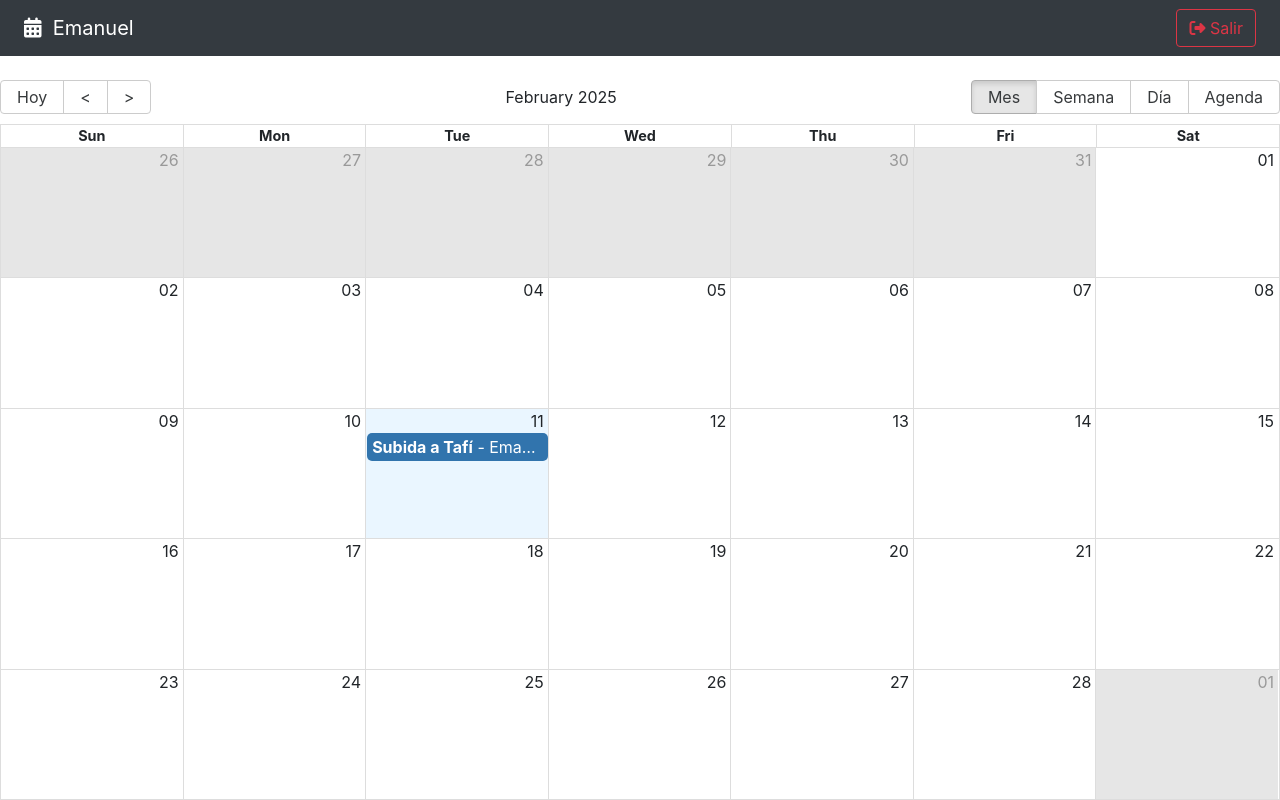
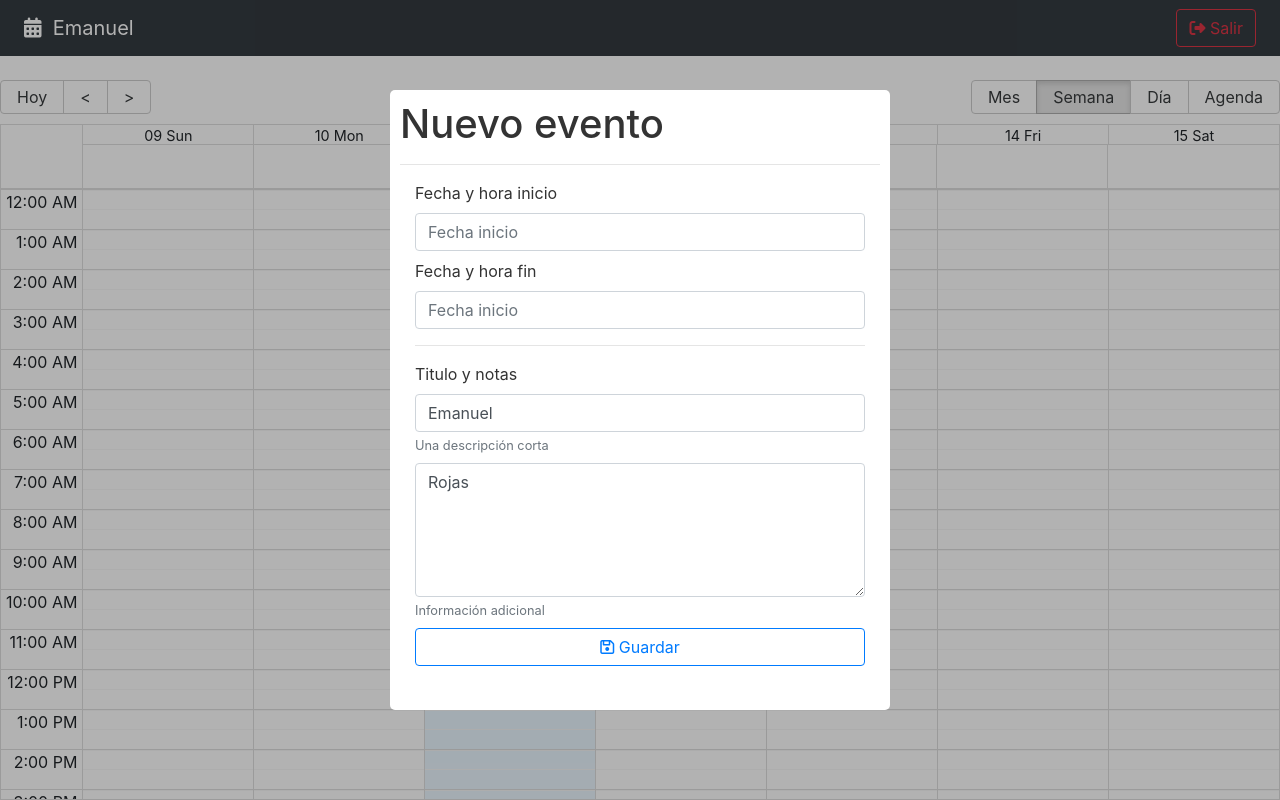
Before and after one commit to EmaRG1/Calendar, a React (Vite) app: page / in a window 1280 px wide. Built offline with nearby package versions, Linux system fonts and the light colour scheme.

Commit message:
installed react date picker and created calendar modal

```diff
--- a/package.json
+++ b/package.json
@@ -13,8 +13,11 @@
     "date-fns": "^4.1.0",
     "react": "^18.3.1",
     "react-big-calendar": "^1.17.1",
+    "react-datepicker": "^7.6.0",
     "react-dom": "^18.3.1",
-    "react-router-dom": "6"
+    "react-modal": "^3.16.3",
+    "react-router-dom": "6",
+    "react-time-picker": "^7.0.0"
   },
   "devDependencies": {
     "@eslint/js": "^9.17.0",
--- /dev/null
+++ b/src/calendar/components/CalendarModal.jsx
@@ -0,0 +1,107 @@
+import { addHours } from 'date-fns';
+import { useState } from 'react';
+import Modal from 'react-modal';
+
+const customStyles = {
+  content: {
+    top: '50%',
+    left: '50%',
+    right: 'auto',
+    bottom: 'auto',
+    marginRight: '-50%',
+    transform: 'translate(-50%, -50%)',
+  },
+};
+
+Modal.setAppElement('#root');
+
+const initialForm = {
+  title: 'Emanuel',
+  notes: 'Rojas',
+  start: new Date(),
+  end: addHours(new Date(), 2)
+}
+
+
+export const CalendarModal = () => {
+
+  const [isOpen, setIsOpen] = useState(true);
+
+  const [formValues, setFormValues] = useState(initialForm)
+
+
+  const onInputChange = ({target}) => {
+    setFormValues({
+      ...formValues,
+      [target.name]: target.value
+    })
+  }
+
+  const onCloseModal = () => {
+    console.log('cerrando modal')
+    setIsOpen(false);
+  }
+  return (
+    <Modal
+      isOpen={isOpen}
+      onRequestClose={onCloseModal}
+      style={customStyles}
+      className='modal'
+      overlayClassName='modal-fondo'
+      closeTimeoutMS={200}
+    >
+      <h1> Nuevo evento </h1>
+      <hr />
+      <form className="container">
+
+          <div className="form-group mb-2">
+            <label>Fecha y hora inicio</label>
+            <input className="form-control" placeholder="Fecha inicio" />
+          </div>
+
+          <div className="form-group mb-2">
+          <label>Fecha y hora fin</label>
+              <input className="form-control" placeholder="Fecha inicio" />
+          </div>
+
+          <hr />
+          <div className="form-group mb-2">
+              <label>Titulo y notas</label>
+              <input
+                  type="text"
+                  className="form-control"
+                  placeholder="Título del evento"
+                  name="title"
+            autoComplete="off"
+            value={formValues.title}
+            onChange={onInputChange}
+              />
+              <small id="emailHelp" className="form-text text-muted">Una descripción corta</small>
+          </div>
+
+          <div className="form-group mb-2">
+              <textarea
+                  type="text"
+                  className="form-control"
+                  placeholder="Notas"
+                  rows="5"
+            name="notes"
+            value={formValues.notes}
+            onChange={onInputChange}
+              ></textarea>
+              <small id="emailHelp" className="form-text text-muted">Información adicional</small>
+          </div>
+
+          <button
+              type="submit"
+              className="btn-block btn btn-outline-primary"
+          >
+              <i className="fa-save far"></i>
+              <span> Guardar</span>
+          </button>
+
+      </form>
+
+    </Modal>
+  )
+}
--- a/src/calendar/index.js
+++ b/src/calendar/index.js
@@ -1,3 +1,4 @@
 export * from './pages/CalendarPage';
 export * from './components/NavBar';
 export * from './components/CalendarEvent'
+export * from './components/CalendarModal'
--- a/src/calendar/pages/CalendarPage.jsx
+++ b/src/calendar/pages/CalendarPage.jsx
@@ -2,15 +2,16 @@
 import 'react-big-calendar/lib/css/react-big-calendar.css'
 
 import { addHours } from 'date-fns'
-import { NavBar, CalendarEvent } from '../'
+import { NavBar, CalendarEvent, CalendarModal } from '../'
 
 import { localizer, getMessagesES } from '../../helpers'
+import { useState } from 'react'
 
 const events = [{
   title: 'Subida a Tafí',
   notes: 'Some notes',
   start: new Date(),
-  end: addHours(new Date(), 2),
+  end: addHours(new Date(), 1),
   user: {
     _id: '123',
     name: 'Emanuel'
@@ -19,8 +20,20 @@
 
 export const CalendarPage = () => {
 
+  const [lastView, setLastView] = useState(localStorage.getItem('lastView') || 'week');
+
    const eventStyleGetter = (event, start, end, isSelected) => {
 
+   }
+
+  const onDoubleClick = (event) => {
+    console.log( {doubleClick: event})
+  }
+  const onSelect = (event) => {
+    console.log('select:',event)
+  }
+  const onViewChanged = (event) => {
+    localStorage.setItem('lastView', event);
   }
   return (
     <>
@@ -29,6 +42,7 @@
       <Calendar
         localizer={localizer}
         events={events}
+        defaultView={lastView}
         startAccessor="start"
         endAccessor="end"
         style={{ height: 'calc(100vh - 80px)' }}
@@ -37,7 +51,12 @@
         components={{
           event: CalendarEvent
         }}
+        onDoubleClickEvent={onDoubleClick}
+        onSelectEvent={onSelect}
+        onView={onViewChanged}
       />
+
+      <CalendarModal />
     </>
   )
 }
--- a/src/styles.css
+++ b/src/styles.css
@@ -0,0 +1,39 @@
+.ReactModalPortal > div{
+  opacity: 0;
+}
+
+.ReactModalPortal .ReactModal__Overlay {
+  align-items: center;
+  display: flex;
+  justify-content: center;
+  transition: opacity .2s ease-in-out;
+  z-index: 999;
+}
+
+.modal-fondo {
+  background-color: rgba(0, 0, 0, 0.3);
+  bottom: 0;
+  left: 0;
+  right: 0;
+  top: 0;
+  position: fixed;
+}
+
+.ReactModalPortal .ReactModal__Overlay--after-open {
+  opacity: 1;
+}
+
+.ReactModalPortal .ReactModal__Overlay--before-close {
+  opacity: 0;
+}
+
+.modal {
+  background: white;
+  border-radius: 5px;
+  color: rgb(51, 51, 51);
+  display: inline;
+  max-height: 620px;
+  max-width: 500px;
+  outline: none;
+  padding: 10px;
+}
```
Also changed, not shown: 2 other files (tests, documents, lock files or other folders). Lines whose indentation alone changed are shown as unchanged.
